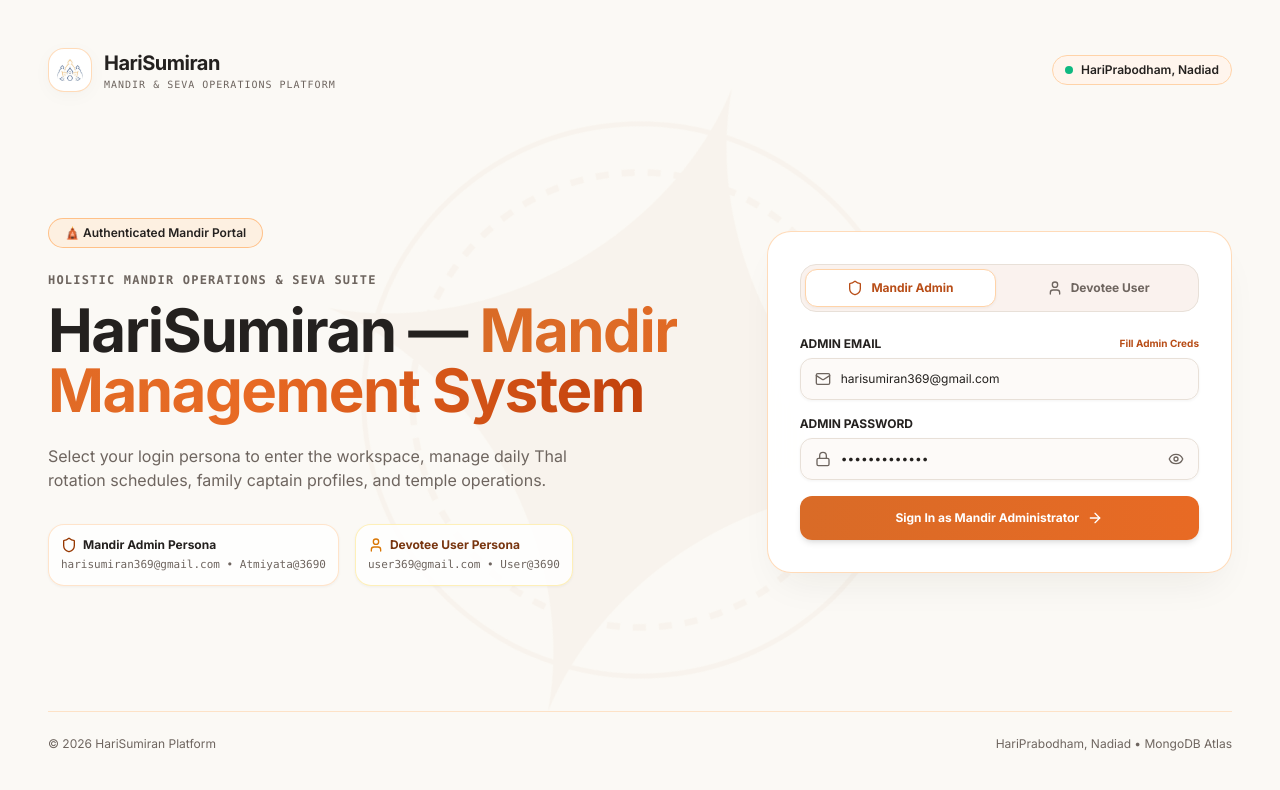
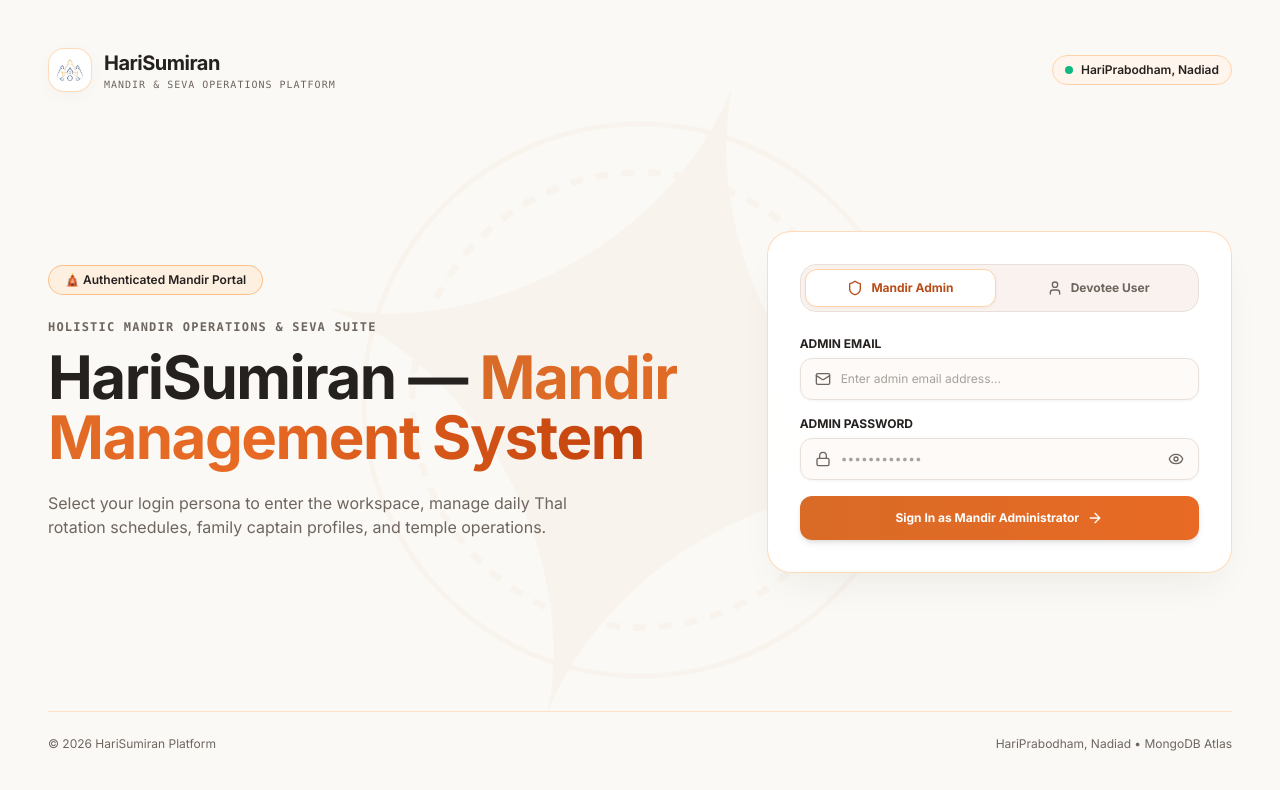
Before and after one commit to ParmarPranav/HariSumiran-Admin-Dashboard, a Next.js app: page /auth in a window 1280 px wide. Shown: the top 790 px of the page. Built offline with nearby package versions, Linux system fonts and the light colour scheme.

Commit message:
Hide credential texts and clear default prefilled inputs on auth page

```diff
--- a/src/app/auth/page.tsx
+++ b/src/app/auth/page.tsx
@@ -13,9 +13,6 @@ import {
   User as UserIcon,
   Shield,
   UserPlus,
-  Building,
-  Phone,
-  Sparkles,
 } from "lucide-react";
 import { toast } from "sonner";
 
@@ -28,9 +25,9 @@ export default function AuthPage() {
   // User Mode: "login" or "register"
   const [userMode, setUserMode] = useState<"login" | "register">("login");
 
-  // Form states
-  const [email, setEmail] = useState("harisumiran369@gmail.com");
-  const [password, setPassword] = useState("Atmiyata@3690");
+  // Form states - empty by default so credentials are never exposed on screen
+  const [email, setEmail] = useState("");
+  const [password, setPassword] = useState("");
   const [showPassword, setShowPassword] = useState(false);
   const [loading, setLoading] = useState(false);
 
@@ -43,13 +40,8 @@ export default function AuthPage() {
 
   const handleTabChange = (tab: "admin" | "user") => {
     setActiveTab(tab);
-    if (tab === "admin") {
-      setEmail("harisumiran369@gmail.com");
-      setPassword("Atmiyata@3690");
-    } else {
-      setEmail("user369@gmail.com");
-      setPassword("User@3690");
-    }
+    setEmail("");
+    setPassword("");
   };
 
   const handleLogin = async (e?: React.FormEvent) => {
@@ -191,22 +183,6 @@ export default function AuthPage() {
           <p className="text-sm md:text-base text-charcoal-subtle max-w-xl leading-relaxed">
             Select your login persona to enter the workspace, manage daily Thal rotation schedules, family captain profiles, and temple operations.
           </p>
-
-          <div className="flex items-center gap-4 pt-2">
-            <div className="p-3 rounded-2xl bg-white/80 border border-saffron-200/60 shadow-subtle text-xs space-y-1">
-              <span className="font-bold text-saffron-900 flex items-center gap-1.5">
-                <Shield className="h-4 w-4 text-saffron-600" /> Mandir Admin Persona
-              </span>
-              <p className="text-[11px] text-charcoal-subtle font-mono">harisumiran369@gmail.com &bull; Atmiyata@3690</p>
-            </div>
-
-            <div className="p-3 rounded-2xl bg-white/80 border border-amber-200/60 shadow-subtle text-xs space-y-1">
-              <span className="font-bold text-amber-900 flex items-center gap-1.5">
-                <UserIcon className="h-4 w-4 text-amber-600" /> Devotee User Persona
-              </span>
-              <p className="text-[11px] text-charcoal-subtle font-mono">user369@gmail.com &bull; User@3690</p>
-            </div>
-          </div>
         </div>
 
         {/* Right Side: Tabbed Login Card */}
@@ -244,26 +220,14 @@ export default function AuthPage() {
             {activeTab === "admin" && (
               <form onSubmit={handleLogin} className="space-y-4">
                 <div>
-                  <div className="flex items-center justify-between mb-1.5">
-                    <label className="text-xs font-bold text-charcoal uppercase">ADMIN EMAIL</label>
-                    <button
-                      type="button"
-                      onClick={() => {
-                        setEmail("harisumiran369@gmail.com");
-                        setPassword("Atmiyata@3690");
-                      }}
-                      className="text-[10px] font-bold text-primary-container hover:underline"
-                    >
-                      Fill Admin Creds
-                    </button>
-                  </div>
+                  <label className="text-xs font-bold text-charcoal block mb-1.5 uppercase">ADMIN EMAIL</label>
                   <div className="relative flex items-center rounded-xl bg-surface-container-low/40 border border-hairline focus-within:border-saffron-400 focus-within:bg-white transition-all shadow-subtle">
                     <Mail className="h-4 w-4 text-charcoal-subtle absolute left-3.5 pointer-events-none" />
                     <input
                       type="email"
                       value={email}
                       onChange={(e) => setEmail(e.target.value)}
-                      placeholder="harisumiran369@gmail.com"
+                      placeholder="Enter admin email address..."
                       className="w-full bg-transparent text-xs text-charcoal placeholder:text-charcoal-subtle/60 pl-10 pr-4 py-3 focus:outline-none"
                       required
                     />
@@ -344,26 +308,14 @@ export default function AuthPage() {
                 {userMode === "login" ? (
                   <form onSubmit={handleLogin} className="space-y-4">
                     <div>
-                      <div className="flex items-center justify-between mb-1.5">
-                        <label className="text-xs font-bold text-charcoal uppercase">USER EMAIL</label>
-                        <button
-                          type="button"
-                          onClick={() => {
-                            setEmail("user369@gmail.com");
-                            setPassword("User@3690");
-                          }}
-                          className="text-[10px] font-bold text-primary-container hover:underline"
-                        >
-                          Fill User Creds
-                        </button>
-                      </div>
+                      <label className="text-xs font-bold text-charcoal block mb-1.5 uppercase">USER EMAIL</label>
                       <div className="relative flex items-center rounded-xl bg-surface-container-low/40 border border-hairline focus-within:border-saffron-400 focus-within:bg-white transition-all shadow-subtle">
                         <Mail className="h-4 w-4 text-charcoal-subtle absolute left-3.5 pointer-events-none" />
                         <input
                           type="email"
                           value={email}
                           onChange={(e) => setEmail(e.target.value)}
-                          placeholder="user369@gmail.com"
+                          placeholder="Enter devotee email address..."
                           className="w-full bg-transparent text-xs text-charcoal placeholder:text-charcoal-subtle/60 pl-10 pr-4 py-3 focus:outline-none"
                           required
                         />
```
